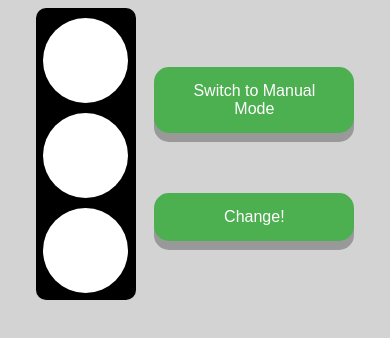
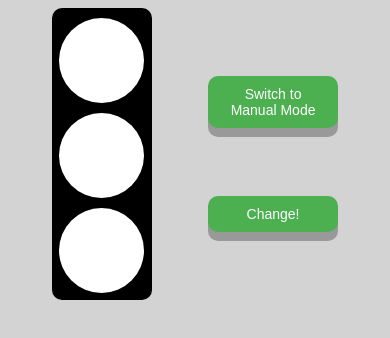
Before and after one commit to javan-pohl/traffic-light, a React (Create React App) app: page / in a window 390 px wide. Shown: the top 338 px of the page. Built offline with nearby package versions, Linux system fonts and the light colour scheme; no server answers.

Commit message:
fine-tune cycle click changed the default i values to be 1 higher than the associate numbers, since the next line of code changes the i value

```diff
--- a/src/App.jsx
+++ b/src/App.jsx
@@ -10,10 +10,10 @@ export default function App() {
   const [color, setColor] = useState("white");
   const [colorNum, setColorNum] = useState(2);
   const [cycleCount, setCycleCount] = useState(0);
-  const [cycleTimingMs, setCycleTimingMs] = useState(50);
+  const [cycleTimingMs] = useState(50);
   const [inApiMode, setInApiMode] = useState(true);
   const [init, setInit] = useState(false);
-  const [isCycling, setIsCycling] = useState(false);
+  const [isAutoCycling, setisAutoCycling] = useState(false);
   const [isLoading, setIsLoading] = useState(false);
   const [serverAwake, setServerAwake] = useState(false);
   const myTimeOut = useRef(null);
@@ -24,9 +24,9 @@ export default function App() {
         .then(() => setServerAwake(true))
         .catch((err) => console.log("fetchLight err: ", err));
     }
-    if (isCycling && cycleCount === 0) {
+    if (isAutoCycling && cycleCount === 0) {
       handleCycleClick();
-    } else if (isCycling && cycleCount > 0) {
+    } else if (isAutoCycling && cycleCount > 0) {
       myTimeOut.current = autoCycle();
     }
     return () => clearTimeout(myTimeOut.current);
@@ -35,7 +35,7 @@ export default function App() {
   const autoCycle = () => setTimeout(handleCycleClick, cycleTimingMs);
 
   const handleChangeClick = () => {
-    setIsCycling(true);
+    setisAutoCycling(true);
     setColor("white");
     setIsLoading(true);
     handleChangeClick2();
@@ -46,7 +46,7 @@ export default function App() {
       .then((color) => {
         setColor(color.data.color);
         setColorNum(colors.indexOf(color.data.color));
-        setIsCycling(false);
+        setisAutoCycling(false);
         setIsLoading(false);
       })
       .catch((err) => console.log("fetchLight error: ", err));
@@ -54,7 +54,7 @@ export default function App() {
 
   const handleCycleClick = () => {
     let c = cycleCount;
-    let i = c === 0 ? (color === "green" ? 1 : 2) : colorNum;
+    let i = c === 0 ? (color === "green" ? 2 : 3) : colorNum;
     setColorNum(i <= 0 ? (i = colors.length - 1) : (i -= 1));
     setColor(colors[i]);
     setCycleCount((c += 1));
@@ -70,6 +70,8 @@ export default function App() {
   };
 
   const handleModeClick = () => {
+    setisAutoCycling(false);
+    setIsLoading(false);
     setInApiMode(!inApiMode);
   };
 
--- a/src/styles.scss
+++ b/src/styles.scss
@@ -89,6 +89,12 @@ body {
     flex-direction: row;
   }
   .buttons {
-    margin-left: 5%;
+    margin-left: 15%;
+  }
+  .button {
+    padding: 10px 15px;
+    width: 100px;
+    font-size: 14px;
+    border-radius: 10px;
   }
 }
```
